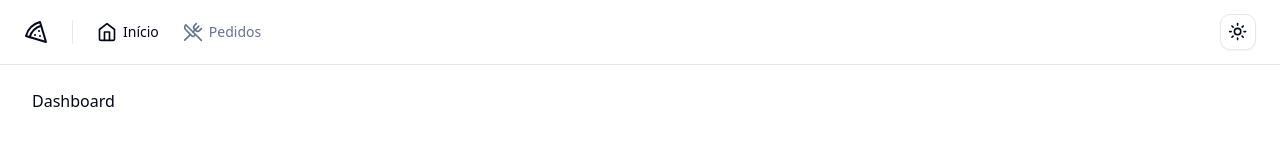
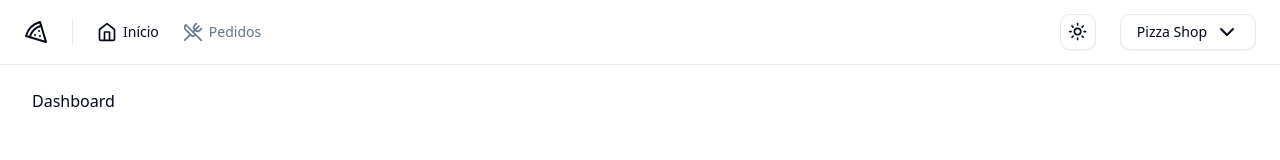
Before and after one commit to gildembergleite/react-restaurant-order-manager, a React (Vite) app: page / in a window 1280 px wide. Shown: the top 160 px of the page. Built offline with nearby package versions, Linux system fonts and the light colour scheme.

Commit message:
feat: create dropdown menu

```diff
--- /dev/null
+++ b/src/components/account-menu.tsx
@@ -0,0 +1,37 @@
+import { DropdownMenuItem, DropdownMenuLabel } from '@radix-ui/react-dropdown-menu'
+import { BuildingIcon, ChevronDownIcon } from 'lucide-react'
+
+import { Button } from './ui/button'
+import { DropdownMenu, DropdownMenuContent, DropdownMenuSeparator, DropdownMenuTrigger } from './ui/dropdown-menu'
+
+export function AccountMenu() {
+  return (
+    <DropdownMenu>
+      <DropdownMenuTrigger asChild>
+        <Button variant={'outline'} className='flex items-center gap-2 select-none'>
+          Pizza Shop
+          <ChevronDownIcon />
+        </Button>
+      </DropdownMenuTrigger>
+      <DropdownMenuContent align='end' className=' p-4 w-56'>
+        <DropdownMenuLabel className='flex flex-col'>
+          <span>Gildemberg Leite</span>
+          <span className='text-xs font-normal text-muted-foreground'>
+            gildembergleite@gmail.com
+          </span>
+        </DropdownMenuLabel>
+        <DropdownMenuSeparator />
+        <div className='pt-4 space-y-4'>
+          <DropdownMenuItem className='flex items-center gap-2 cursor-pointer'>
+            <BuildingIcon size={16} />
+            <span>Perfil da loja</span>
+          </DropdownMenuItem>
+          <DropdownMenuItem className='flex items-center gap-2 cursor-pointer'>
+            <BuildingIcon size={16} />
+            <span>Perfil da loja</span>
+          </DropdownMenuItem>
+        </div>
+      </DropdownMenuContent>
+    </DropdownMenu>
+  )
+}
--- a/src/components/header.tsx
+++ b/src/components/header.tsx
@@ -1,5 +1,6 @@
 import { HomeIcon, PizzaIcon, UtensilsCrossedIcon } from 'lucide-react'
 
+import { AccountMenu } from './account-menu'
 import { ModeToggle } from './mode-toggle'
 import { NavLink } from './nav-link'
 import { Separator } from './ui/separator'
@@ -21,7 +22,10 @@ export function Header() {
           </NavLink>
         </nav>
       </div>
-      <div><ModeToggle /></div>
+      <div className='flex items-center gap-6'>
+        <ModeToggle />
+        <AccountMenu />
+      </div>
     </header>
   )
 }
```
